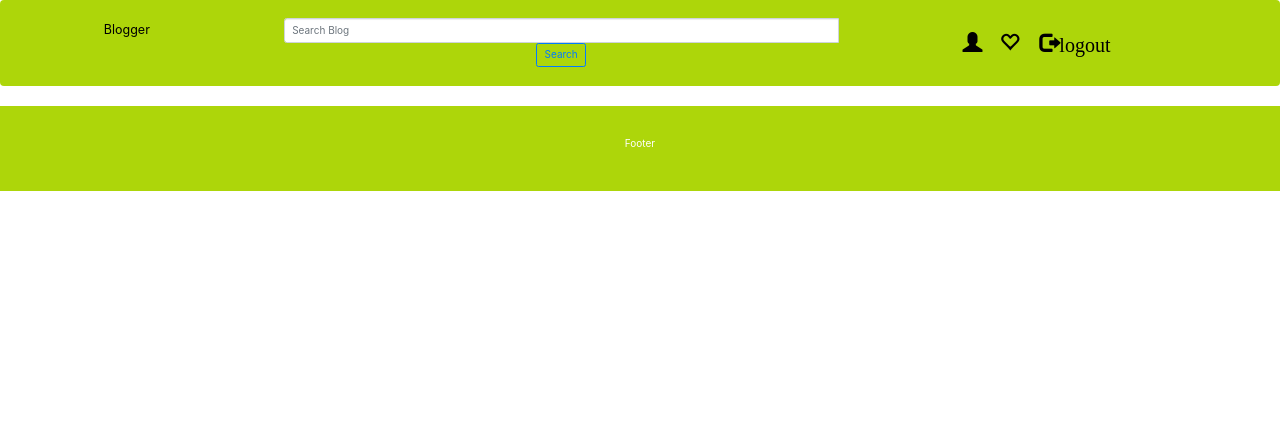
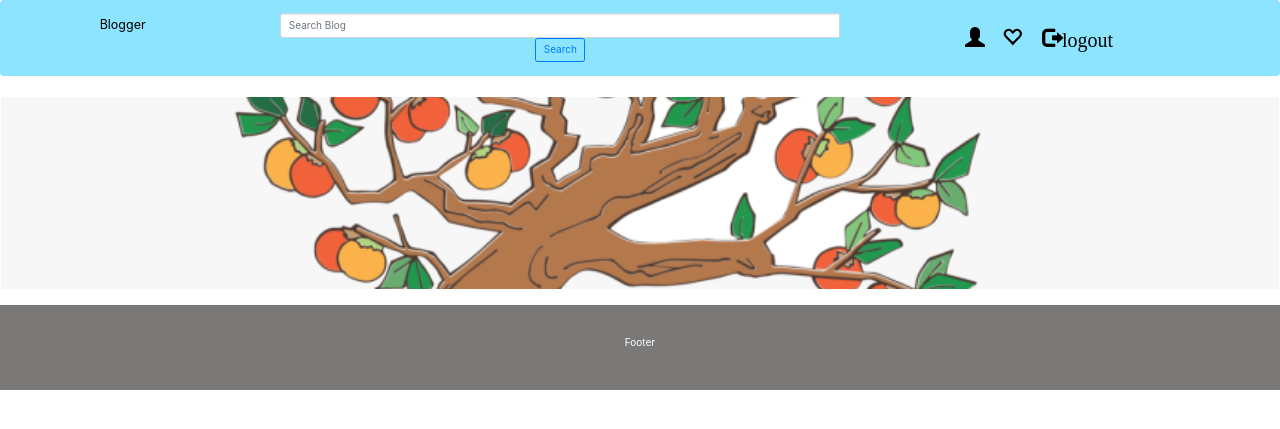
Before and after one commit to nyagajr/prox, a Django app: page / in a window 1280 px wide. Shown: the top 429 px of the page. Run offline with Django 3.2, Linux system fonts and the light colour scheme; data that the repository does not hold is empty; some libraries are stand-ins or nearby versions.

Commit message:
adding footer and card-columns

```diff
--- a/app/templates/footer.html
+++ b/app/templates/footer.html
@@ -1,10 +1,10 @@
 
-<div class="footer" style='position: sticky;
+<div class="footer" style='position: static;
    left: 0;
    bottom: 0;
    padding: 30px;
    width: 100%;
-   background-color: #add60a;
+   background-color: #7a7978;
    color: white;
    text-align: center;'>
   <p >Footer</p>
--- a/app/templates/index.html
+++ b/app/templates/index.html
@@ -1,51 +1,19 @@
 {%extends 'all/base.html'%}
 {% load bootstrap4 %}
+{% include "cont.html" %}
 {{block.super}}
 {% block content %}
-
+<div class="card" style="border-color:white">
+  <div class="card-heading">
+    <img src="media/images/fruit.png" alt="Card image" style="width: 100%;
+    height: 15vw;
+    object-fit: cover;">
+  </div>
+</div> <br>
 {% for all in article%}
-<!-- <div class='row'>
-  <div class='col-md-4'></div>
-  <div class='col-md-4'>
-    <div class="panel panel-default">
-      <div class="panel-heading"><b>Name: {{ all.title }}</b></div>
-      <form class="" action="" method="post">
-        <div class="panel-body" style='border:#118400; box-shadow: 5px 10px 18px #888888; '><img src="{{ all.article_img.url }}" alt="jpg" width="350" height="300" /></div>
-
-
-
-
-
-
-      </form>
-      <div class="panel-footer" style='background-color:white;box-shadow: 4px 5px 18px #888888;'>
-        <a href="#"><i class="glyphicon glyphicon-comment" style="color:black;  aria-hidden="true"></i></a>
-        <a href="#"><i class="glyphicon glyphicon-heart-empty" style="color:black;" aria-hidden="true"></i></a>
-        <br><b>comments</b>:<br><br>
-        <br><div class="panel-body"><hr><input type="text" action="#" method="post" name="name" placeholder="add comment..." style = "
-    margin:0px;
-    color: #000;
-	margin:0 auto;
-  border:none;
-  outline: none;" required=""/>
-
-  <input type="submit" value="submit">
-
-</div>
-
-      </div>
-
-    </div>
-
-  </div>
-
-</div> -->
-<div class="row">
+  {% if forloop.counter0|divisibleby:3 %} <div class="row text-center"> {%  endif %}
   <div class="col-md-4" >
-    <div class="col-md-4">
-
-    </div>
-    <div class="card">
+    <div class="card" style="">
       <div class="card-header" style="background:white">
         {{ all.title }}
       </div>
@@ -59,7 +27,7 @@
     </div>
   </div>
 
-</div>
-
+<br>
+{%  if forloop.counter|divisibleby:3 or forloop.last %}</div><!-- row closing --><hr>{%  endif %}
 {% endfor %}
 {% endblock %}
--- a/app/templates/navbar.html
+++ b/app/templates/navbar.html
@@ -1,6 +1,4 @@
-
-
-<nav class="navbar navbar-inverse"  style="background-color:#add60a; border:white; padding:10px; width:100%; position:static; ">
+<nav class="navbar navbar-inverse"  style="background-color:#8de4ff; border:white; padding:5px; width:100%; position:static; ">
   <div class="container-fluid">
     <div class="navbar-header">
       <a class="navbar-brand" href="#" style="color:black">Blogger</a>
```
Also changed, not shown: media/images/fruit.png (added), media/images/fuity_blue.jpg (added).
